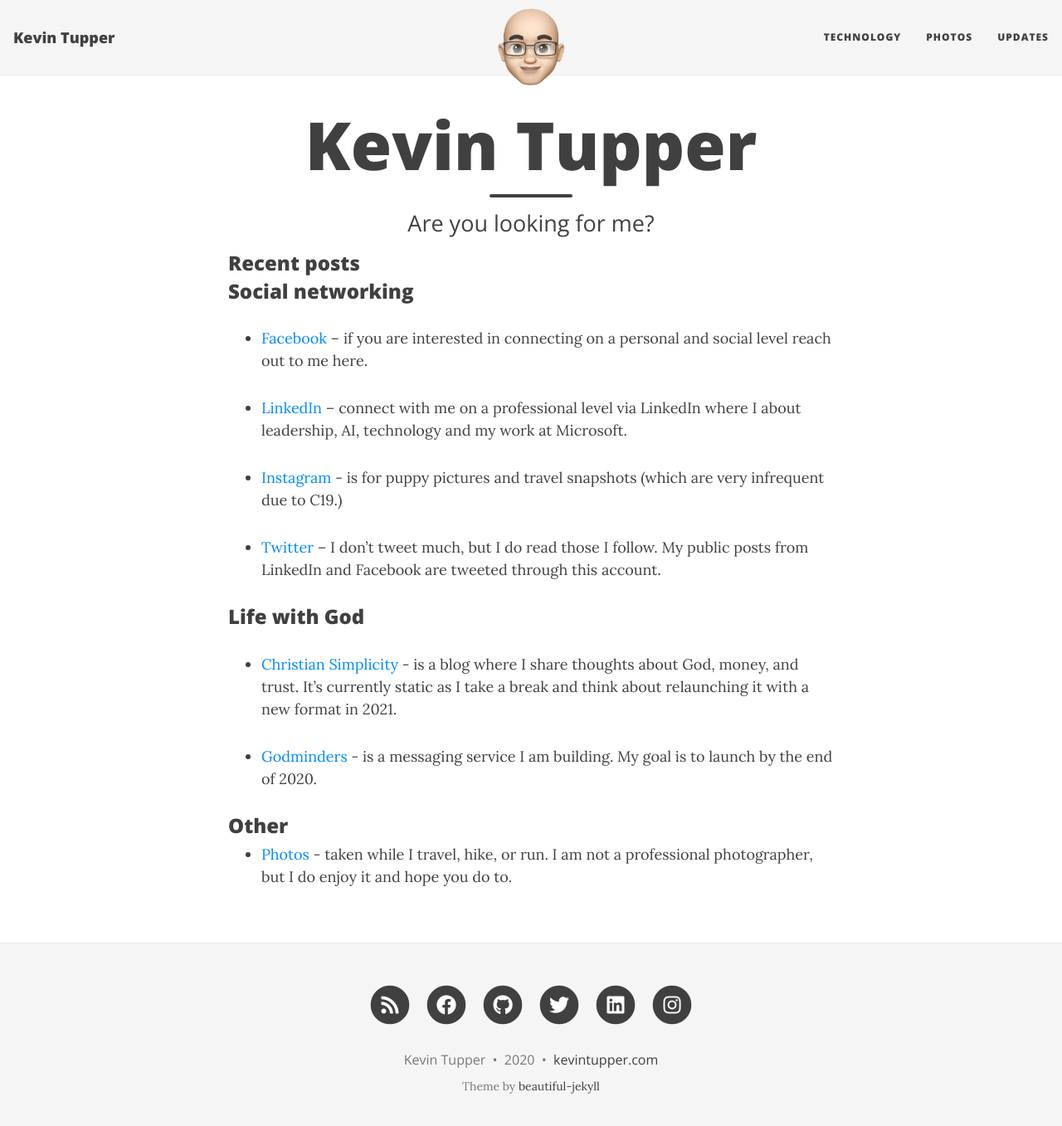
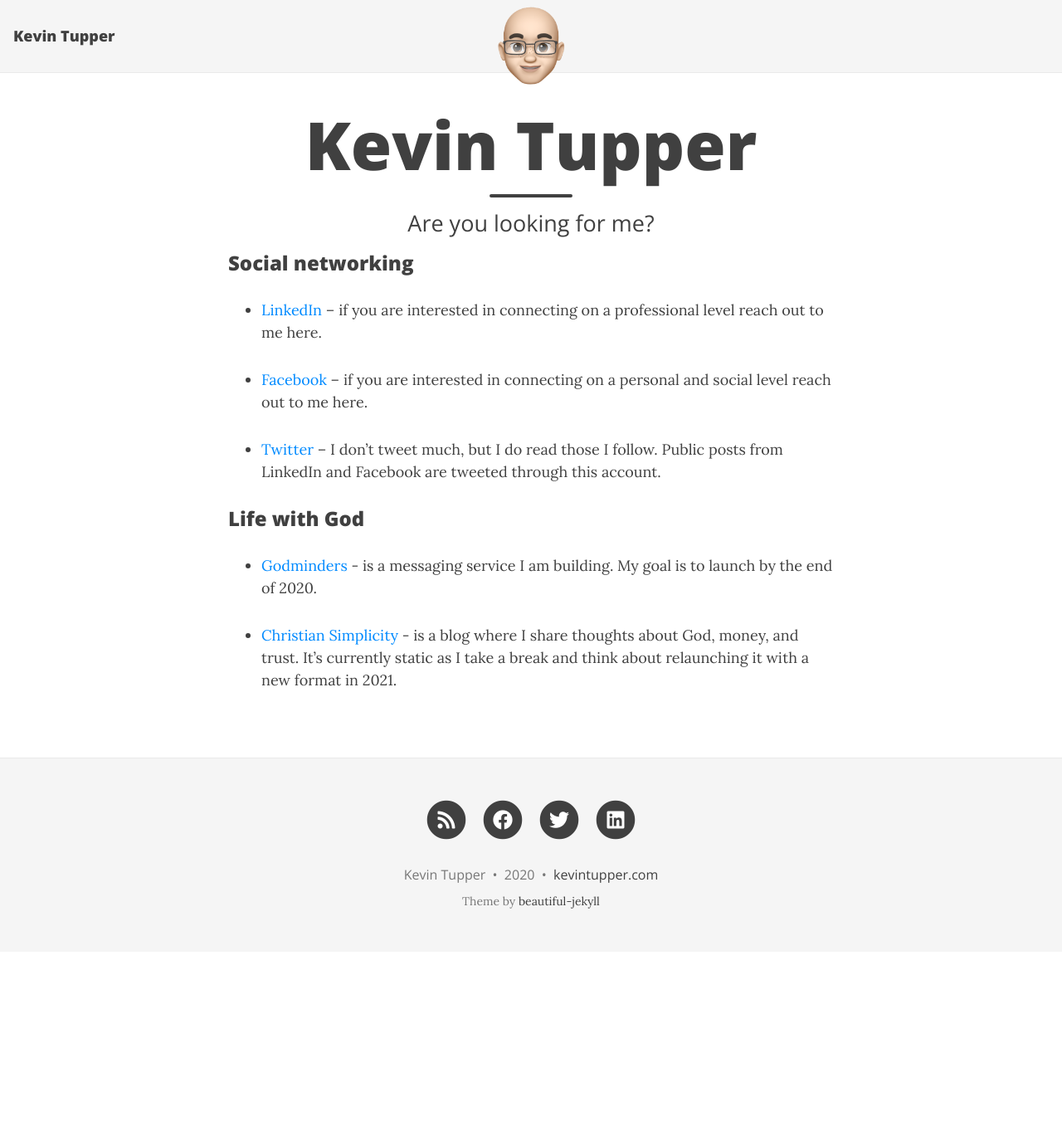
Before and after one commit to KevinTupper/kevintupper.com-old, a Jekyll site: the page built from index.md, in a window 1280 px wide and 1370 px high. Shown: the top 1357 px of the window at 83% size. Built offline with Jekyll 4.4.1, drawn with Linux system fonts in a browser that asks for light colours; nearby versions of some CDN libraries.

Commit message:
remove photos clean home page

```diff
--- a/_config.yml
+++ b/_config.yml
@@ -14,9 +14,10 @@
 
 # --- List of links in the navigation bar --- #
 navbar-links:
-  Technology: "technology"
-  Photos: "photos"
-  Updates: "updates"
+
+#  Technology: "technology"
+#  Photos: "photos"
+#  Updates: "updates"
 
 # --- Logo --- #
 
@@ -40,8 +41,8 @@
 social-network-links:
   facebook: kevin.tupper
   twitter: kevintupper
-  instagram: kevin_tupper
-  github: kevintupper
+#  instagram: kevin_tupper
+#  github: kevintupper
   linkedin: kevin-tupper
   rss: true
 #  reddit: yourname
--- a/index.md
+++ b/index.md
@@ -4,24 +4,16 @@
 subtitle: Are you looking for me?
 ---
 
-### Recent posts
+### Social networking
 
-### Social networking
+* [LinkedIn](https://linkedin.com/in/kevin-tupper) – if you are interested in connecting on a professional level reach out to me here.
 
 * [Facebook](https://www.facebook.com/kevin.tupper) – if you are interested in connecting on a personal and social level reach out to me here.
 
-* [LinkedIn](https://linkedin.com/in/kevin-tupper) – connect with me on a professional level via LinkedIn where I about leadership, AI, technology and my work at Microsoft.
-
-* [Instagram](https://www.instagram.com/kevin_tupper/) - is for puppy pictures and travel snapshots (which are very infrequent due to C19.)
-
-* [Twitter](https://twitter.com/kevintupper) – I don't tweet much, but I do read those I follow.  My public posts from LinkedIn and Facebook are tweeted through this account.
+* [Twitter](https://twitter.com/kevintupper) – I don't tweet much, but I do read those I follow.  Public posts from LinkedIn and Facebook are tweeted through this account.
 
 ### Life with God
 
-* [Christian Simplicity](https://christiansimplicity.com) - is a blog where I share thoughts about God, money, and trust.  It's currently static as I take a break and think about relaunching it with a new format in 2021.
-
 * [Godminders](https://godminders.org) - is a messaging service I am building.  My goal is to launch by the end of 2020.
 
-### Other
-
-* [Photos](/photos) - taken while I travel, hike, or run.  I am not a professional photographer, but I do enjoy it and hope you do to.
+* [Christian Simplicity](https://christiansimplicity.com) - is a blog where I share thoughts about God, money, and trust.  It's currently static as I take a break and think about relaunching it with a new format in 2021.
```
Also changed, not shown: galleries/vassar/Vassar-College-Memory-Lane-1.jpg (added), galleries/vassar/Vassar-College-Memory-Lane-10.jpg (added), galleries/vassar/Vassar-College-Memory-Lane-11.jpg (added), galleries/vassar/Vassar-College-Memory-Lane-12.jpg (added), galleries/vassar/Vassar-College-Memory-Lane-13.jpg (added), galleries/vassar/Vassar-College-Memory-Lane-14.jpg (added), galleries/vassar/Vassar-College-Memory-Lane-15.jpg (added), galleries/vassar/Vassar-College-Memory-Lane-16.jpg (added), galleries/vassar/Vassar-College-Memory-Lane-17.jpg (added), galleries/vassar/Vassar-College-Memory-Lane-18.jpg (added), galleries/vassar/Vassar-College-Memory-Lane-2.jpg (added), galleries/vassar/Vassar-College-Memory-Lane-3.jpg (added), galleries/vassar/Vassar-College-Memory-Lane-4.jpg (added), galleries/vassar/Vassar-College-Memory-Lane-5.jpg (added), 4 more files.
